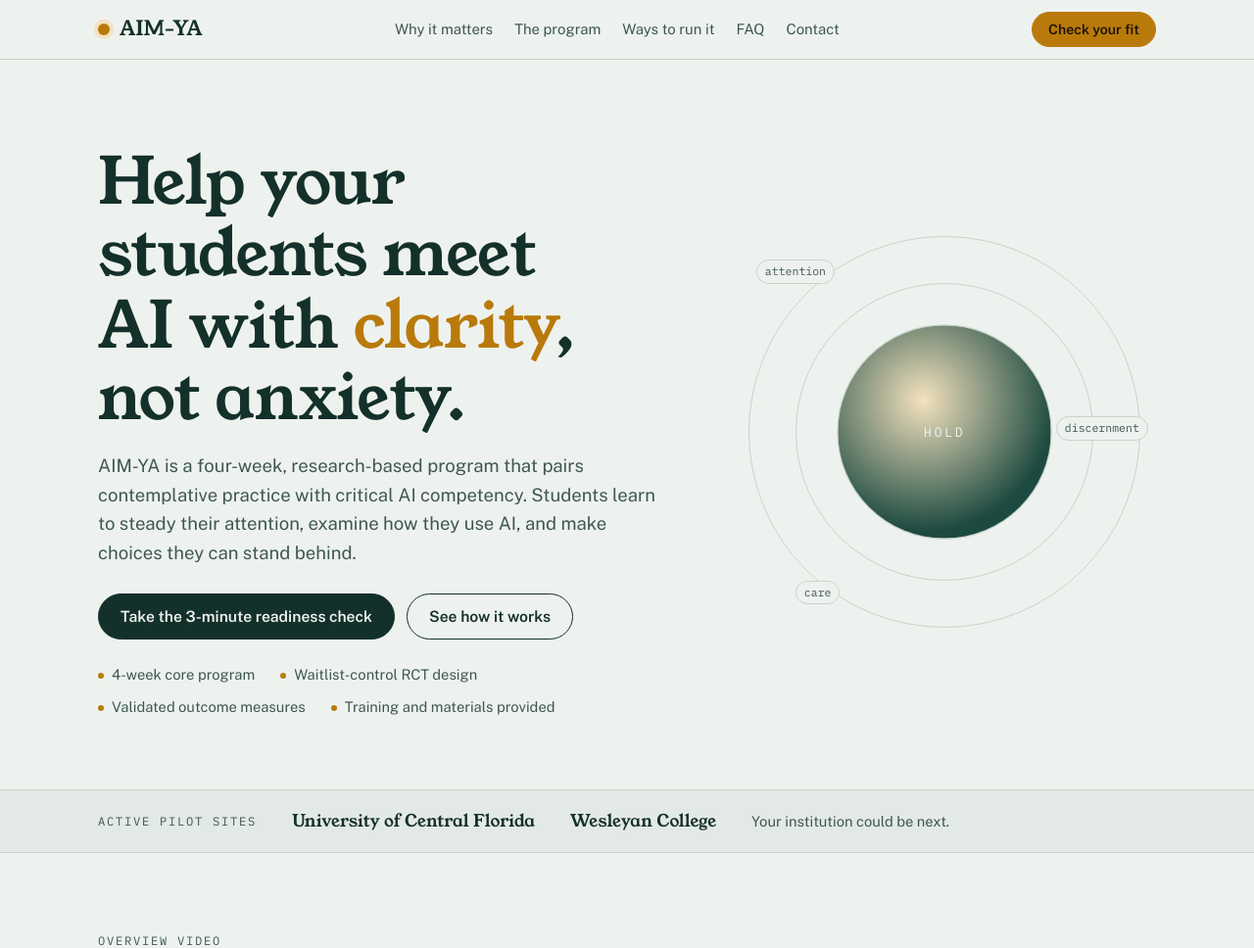
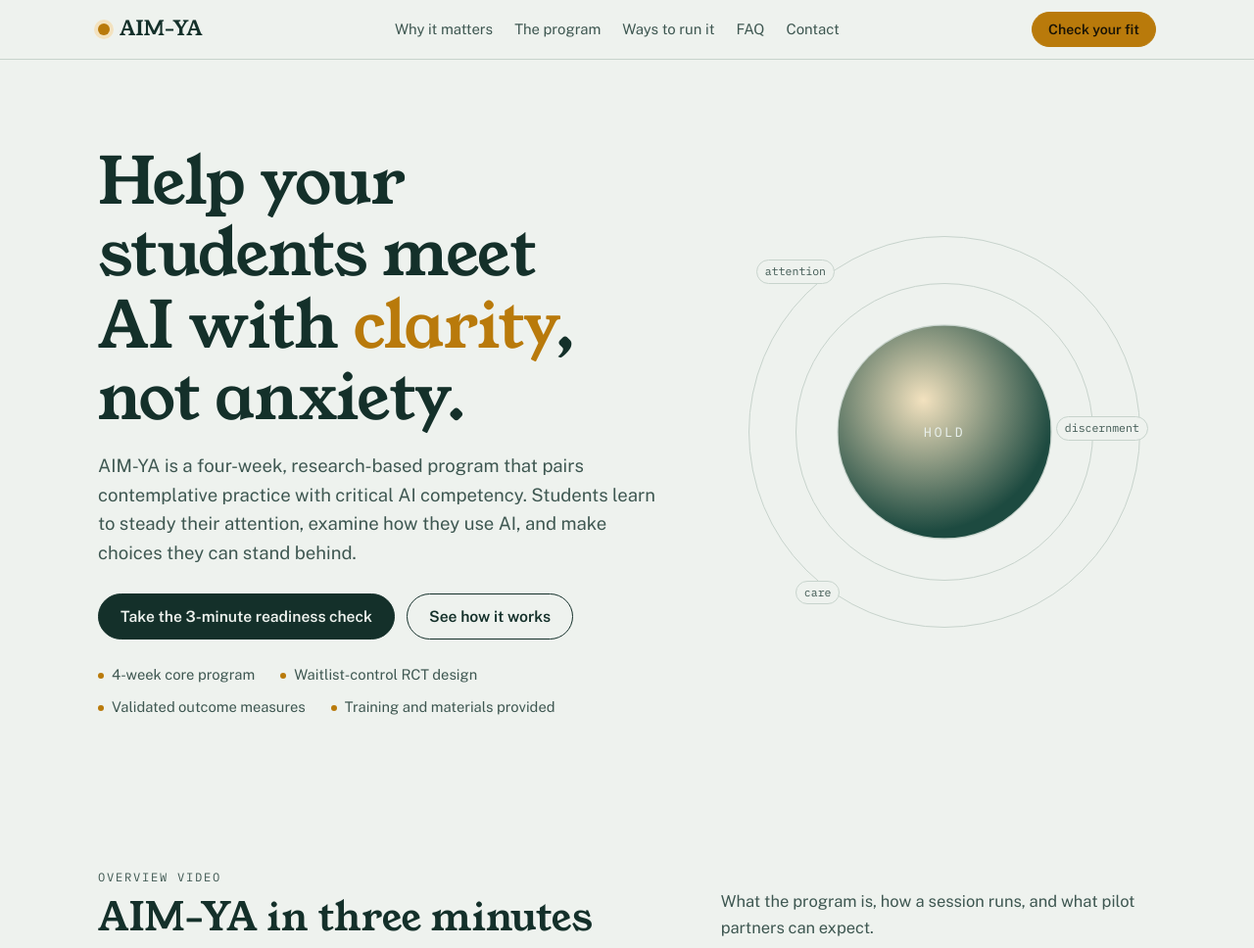
Before and after one commit to stevehaberlinphd-gif/aim-ya, a plain HTML site: page pilot/index.html in a window 1280 px wide. Shown: the top 968 px of the page at 98% size. Drawn offline with nearby package versions, Linux system fonts and the light colour scheme.

Commit message:
Pilot page: remove active pilot sites strip
Co-Authored-By: Claude Opus 5.5 <noreply@anthropic.com>
Claude-Session: https://claude.ai/code/session_0114fypiJ2F4JpRn6GDELKAR

```diff
--- a/pilot/index.html
+++ b/pilot/index.html
@@ -276,15 +276,6 @@ footer .wrap{display:flex;flex-wrap:wrap;justify-content:space-between;gap:12px}
       </div>
     </div>
   </section>
-
-  <div class="sites">
-    <div class="wrap">
-      <span class="eyebrow">Active pilot sites</span>
-      <strong>University of Central Florida</strong>
-      <strong>Wesleyan College</strong>
-      <span style="color:var(--ink-2);font-size:.92rem">Your institution could be next.</span>
-    </div>
-  </div>
 
   <section class="video" id="overview">
     <div class="wrap">
```
